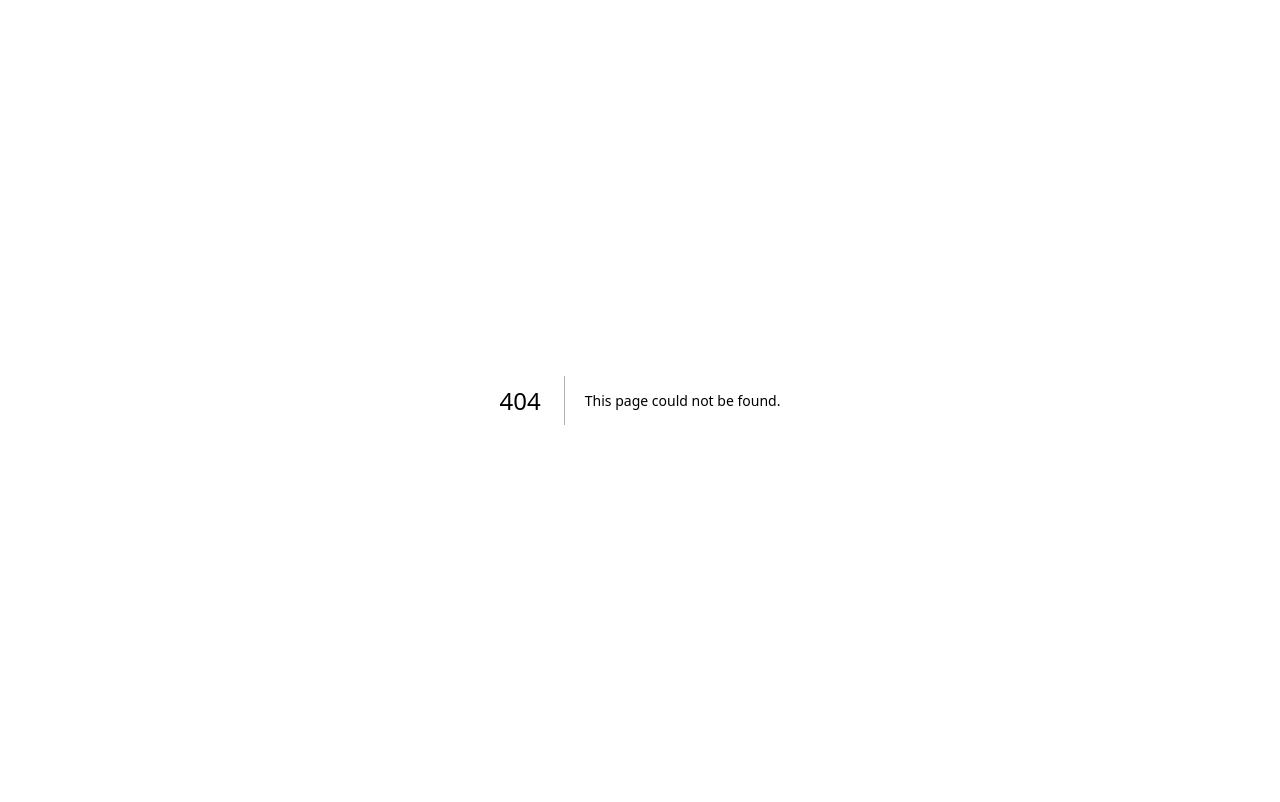
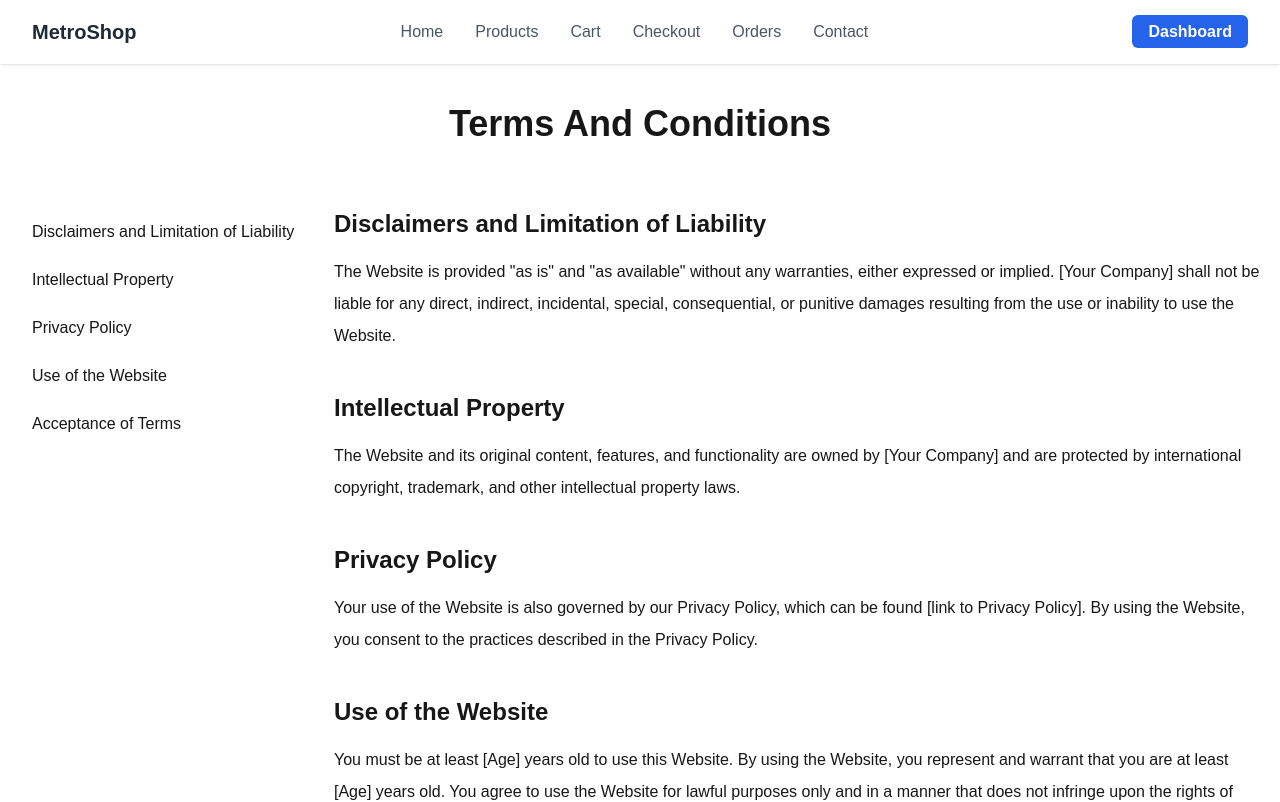
Before and after one commit to mdsejan/MetroShop-client, a Next.js app: page /terms-conditions in a window 1280 px wide. Before the commit this address had no page. Shown: the top 802 px of the page. Built offline with nearby package versions, Linux system fonts and the light colour scheme.

Commit message:
Terms And Conditions

```diff
--- /dev/null
+++ b/src/app/(WithCommonLayout)/terms-conditions/page.tsx
@@ -0,0 +1,73 @@
+const TermsAndConditions = () => {
+  return (
+    <div className="max-w-screen-2xl mx-auto px-4 py-10">
+      <div className="text-center">
+        <h1 className="text-3xl md:text-4xl font-semibold mb-16">
+          Terms And Conditions
+        </h1>
+      </div>
+      <div className="flex flex-col md:flex-row">
+        {/* Sidebar Navigation */}
+        <nav className="mb-8 hidden md:mb-0 md:block md:w-60 lg:w-72 xl:w-80">
+          <ol className="sticky z-10 md:top-28 lg:top-24">
+            {[
+              "Disclaimers and Limitation of Liability",
+              "Intellectual Property",
+              "Privacy Policy",
+              "Use of the Website",
+              "Acceptance of Terms"
+            ].map((item, index) => (
+              <li key={index}>
+                <a className="my-3 inline-flex cursor-pointer pl-4 text-sub-heading">
+                  {item}
+                </a>
+              </li>
+            ))}
+          </ol>
+        </nav>
+
+        {/* Main Content */}
+        <div className="md:w-9/12 md:pb-10 ltr:md:pl-8 rtl:md:pr-8">
+          {[
+            {
+              title: "Disclaimers and Limitation of Liability",
+              content:
+                'The Website is provided "as is" and "as available" without any warranties, either expressed or implied. [Your Company] shall not be liable for any direct, indirect, incidental, special, consequential, or punitive damages resulting from the use or inability to use the Website.'
+            },
+            {
+              title: "Intellectual Property",
+              content:
+                "The Website and its original content, features, and functionality are owned by [Your Company] and are protected by international copyright, trademark, and other intellectual property laws."
+            },
+            {
+              title: "Privacy Policy",
+              content:
+                "Your use of the Website is also governed by our Privacy Policy, which can be found [link to Privacy Policy]. By using the Website, you consent to the practices described in the Privacy Policy."
+            },
+            {
+              title: "Use of the Website",
+              content:
+                "You must be at least [Age] years old to use this Website. By using the Website, you represent and warrant that you are at least [Age] years old. You agree to use the Website for lawful purposes only and in a manner that does not infringe upon the rights of others."
+            },
+            {
+              title: "Acceptance of Terms",
+              content:
+                "By using this Website, you agree to comply with and be bound by these terms and conditions. If you do not agree to these terms, please do not use the Website."
+            }
+          ].map((section, index) => (
+            <div key={index} className="mb-7 md:mb-10">
+              <h2 className="mb-4 text-lg font-bold text-heading md:text-xl lg:text-2xl">
+                {section.title}
+              </h2>
+              <div className="mt-15 leading-loose text-body-dark">
+                {section.content}
+              </div>
+            </div>
+          ))}
+        </div>
+      </div>
+    </div>
+  );
+};
+
+export default TermsAndConditions;
```
